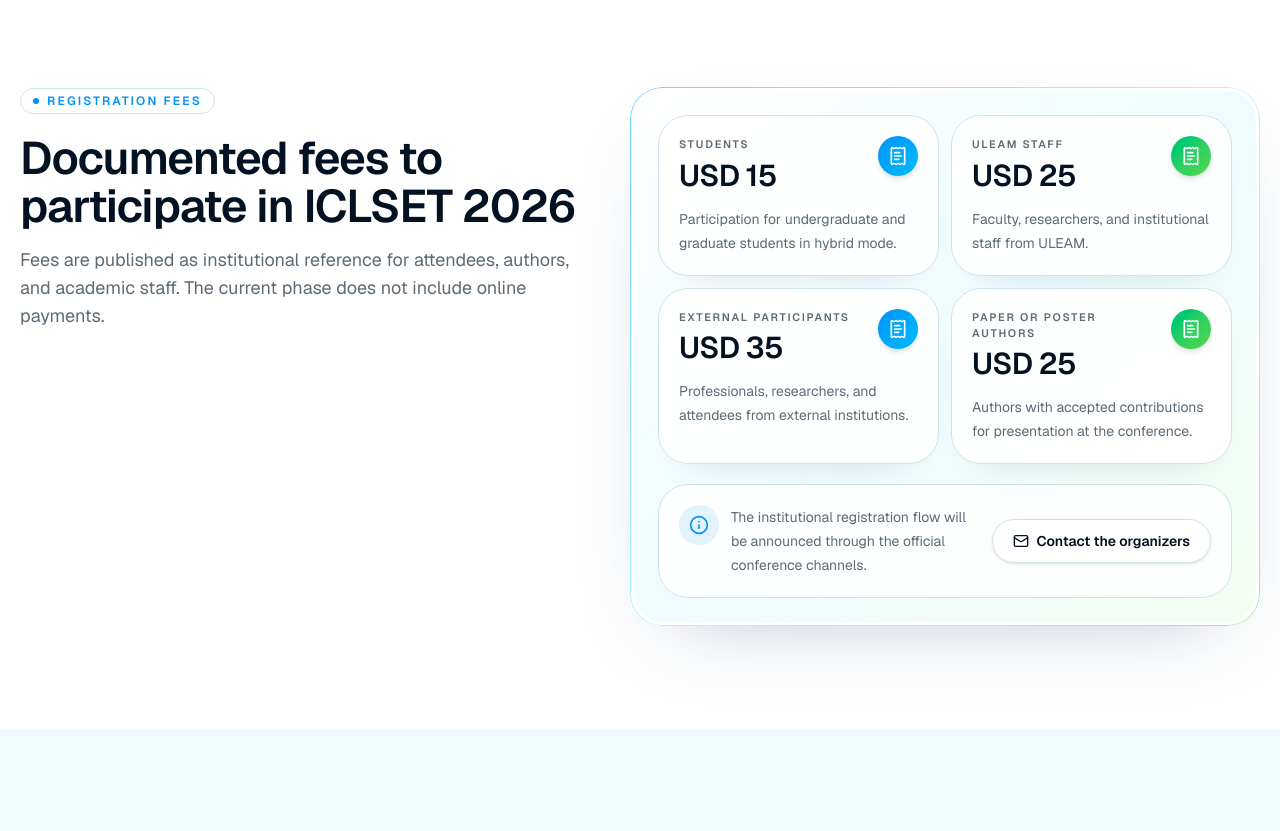
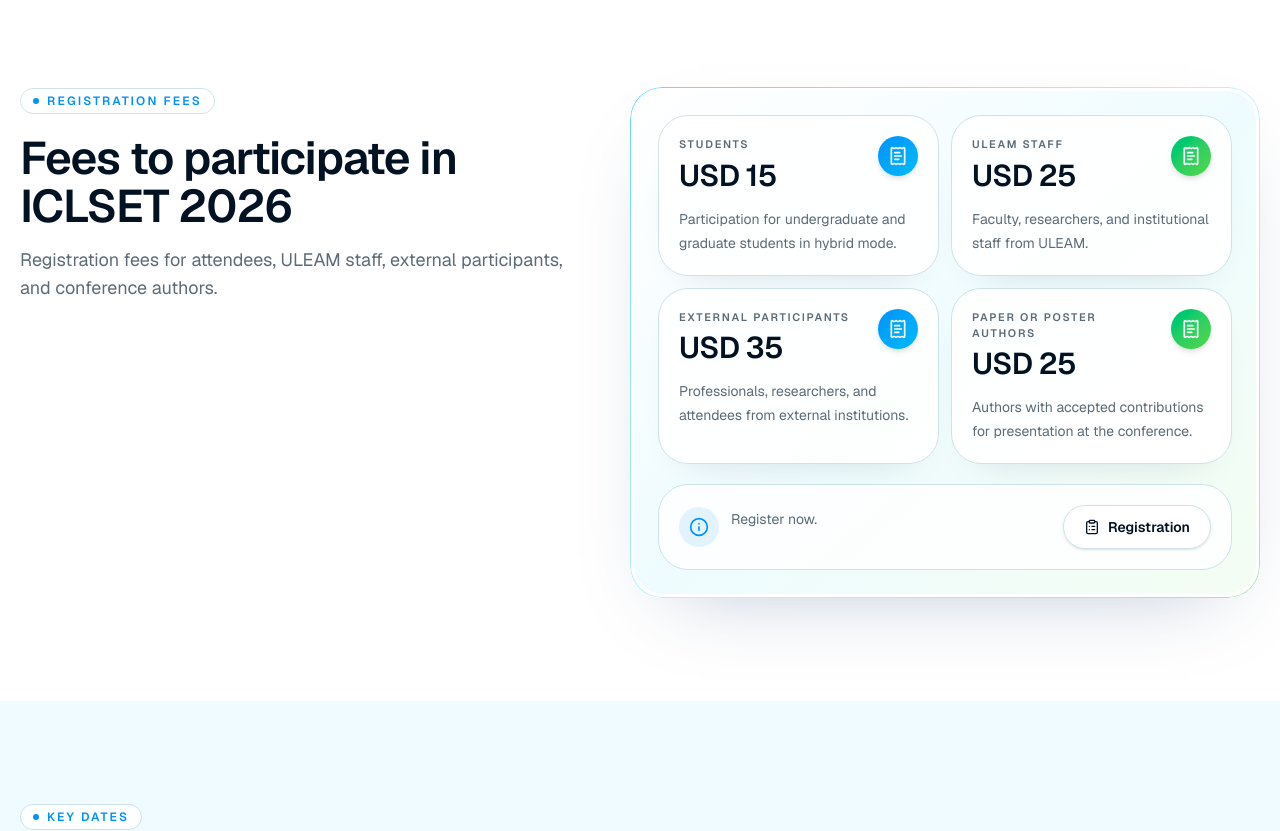
Before and after one commit to israelgo93/iclset, a Next.js app: page /en in a window 1280 px wide. Shown: the part 3060-3891 px from the top of the page. Built offline with nearby package versions, Linux system fonts and the light colour scheme; no server answers.

Commit message:
actualiza textos de valores de inscripcion

```diff
--- a/src/components/sections/registration-fees-section.tsx
+++ b/src/components/sections/registration-fees-section.tsx
@@ -1,5 +1,4 @@
-import { Info, Mail, ReceiptText } from "lucide-react";
-import Link from "next/link";
+import { ClipboardList, Info, ReceiptText } from "lucide-react";
 
 import { SectionHeading } from "@/components/shared/section-heading";
 import { Button } from "@/components/ui/button";
@@ -7,7 +6,6 @@
   registrationFees,
   registrationFeesContent,
 } from "@/content/registration-fees";
-import { localizePath } from "@/lib/i18n";
 import type { Locale } from "@/types/locale";
 
 interface RegistrationFeesSectionProps {
@@ -73,11 +71,9 @@
                   {registrationFeesContent.note[locale]}
                 </p>
               </div>
-              <Button asChild variant="outline" className="shrink-0">
-                <Link href={localizePath(locale, "/contact")}>
-                  <Mail className="size-4" />
-                  {registrationFeesContent.cta[locale]}
-                </Link>
+              <Button type="button" variant="outline" className="shrink-0">
+                <ClipboardList className="size-4" />
+                {registrationFeesContent.cta[locale]}
               </Button>
             </div>
           </div>
--- a/src/content/faqs.ts
+++ b/src/content/faqs.ts
@@ -88,8 +88,8 @@
       en: "What is the registration fee?",
     },
     answer: {
-      es: `Las tarifas documentadas son: ${registrationFeesSummary.es}.`,
-      en: `Documented fees are: ${registrationFeesSummary.en}.`,
+      es: `Las tarifas de inscripción son: ${registrationFeesSummary.es}.`,
+      en: `Registration fees are: ${registrationFeesSummary.en}.`,
     },
   },
 ];
--- a/src/content/registration-fees.ts
+++ b/src/content/registration-fees.ts
@@ -57,19 +57,19 @@
     en: "Registration fees",
   },
   title: {
-    es: "Tarifas documentadas para participar en ICLSET 2026",
-    en: "Documented fees to participate in ICLSET 2026",
+    es: "Tarifas para participar en ICLSET 2026",
+    en: "Fees to participate in ICLSET 2026",
   },
   description: {
-    es: "Los valores se publican como referencia institucional para asistentes, autores y personal académico. La fase actual no incluye pagos en línea.",
-    en: "Fees are published as institutional reference for attendees, authors, and academic staff. The current phase does not include online payments.",
+    es: "Valores de inscripción para asistentes, personal ULEAM, participantes externos y autores del congreso.",
+    en: "Registration fees for attendees, ULEAM staff, external participants, and conference authors.",
   },
   note: {
-    es: "El flujo de inscripción institucional se informará por los canales oficiales del congreso.",
-    en: "The institutional registration flow will be announced through the official conference channels.",
+    es: "Inscríbete ahora.",
+    en: "Register now.",
   },
   cta: {
-    es: "Consultar contacto",
-    en: "Contact the organizers",
+    es: "Inscripciones",
+    en: "Registration",
   },
 } as const;
```
